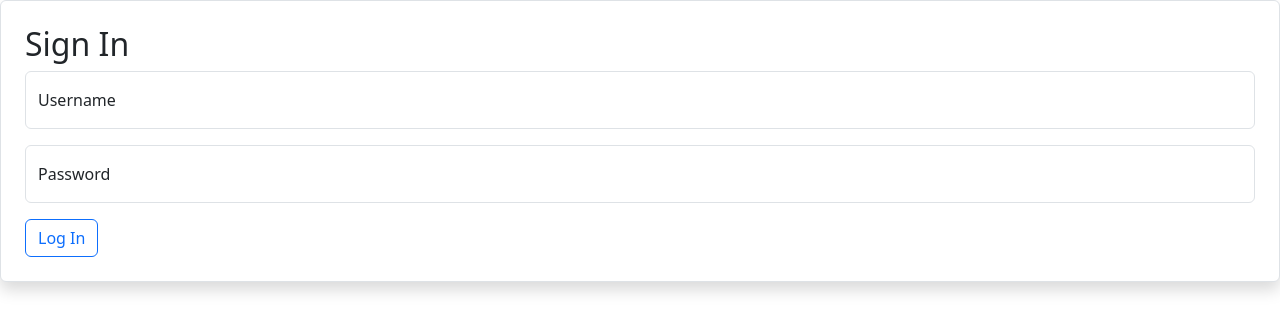
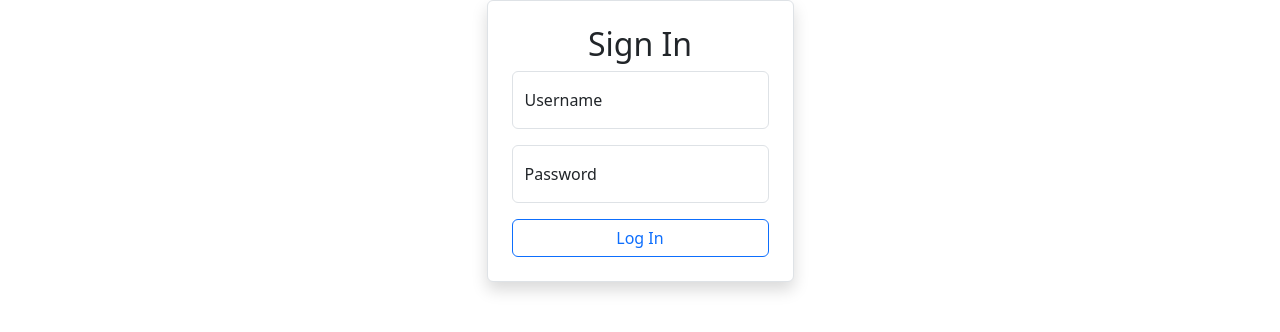
Before and after one commit to KasraRahimi/react-wip, a React (Vite) app in the folder frontend/: page / in a window 1280 px wide. Shown: the top 332 px of the page. Built offline with nearby package versions, Linux system fonts and the light colour scheme.

Commit message:
feat: made login form card smaller and prettier

```diff
--- a/frontend/src/components/LoginForm.tsx
+++ b/frontend/src/components/LoginForm.tsx
@@ -2,8 +2,9 @@
 function LoginForm() {
     return (
         <>
+            <div className="container d-flex justify-content-center align-items-center">
                 <form className="p-4 border rounded shadow bg-white">
-                <h2>Sign In</h2>
+                    <h2 className="text-center">Sign In</h2>
                     <div className="form-floating mb-3">
                         <input type="text" className="form-control" id="username" placeholder="Enter username" />
                         <label htmlFor="username">Username</label>
@@ -13,9 +14,10 @@
                         <label htmlFor="password">Password</label>
                     </div>
                     <div>
-                    <button type="submit" className="btn btn-outline-primary">Log In</button>
+                        <button type="submit" className="btn btn-outline-primary w-100">Log In</button>
                     </div>
                 </form>
+            </div>
         </>
     );
 }
```
Lines whose indentation alone changed are shown as unchanged.
